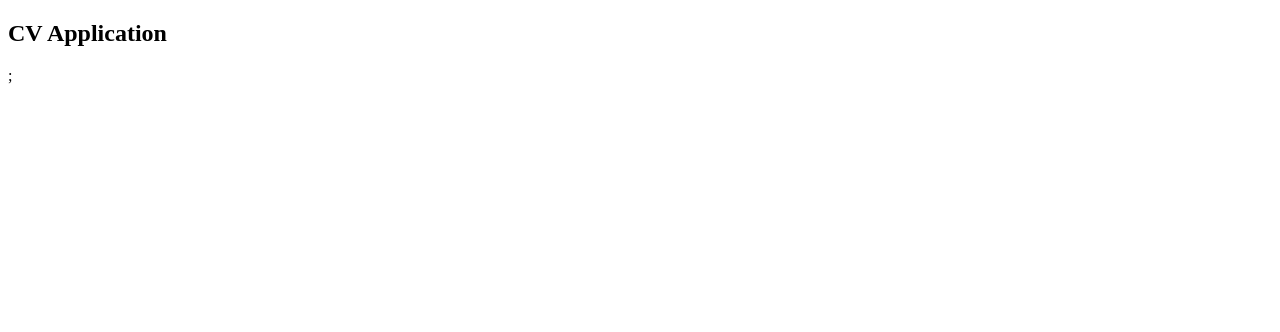
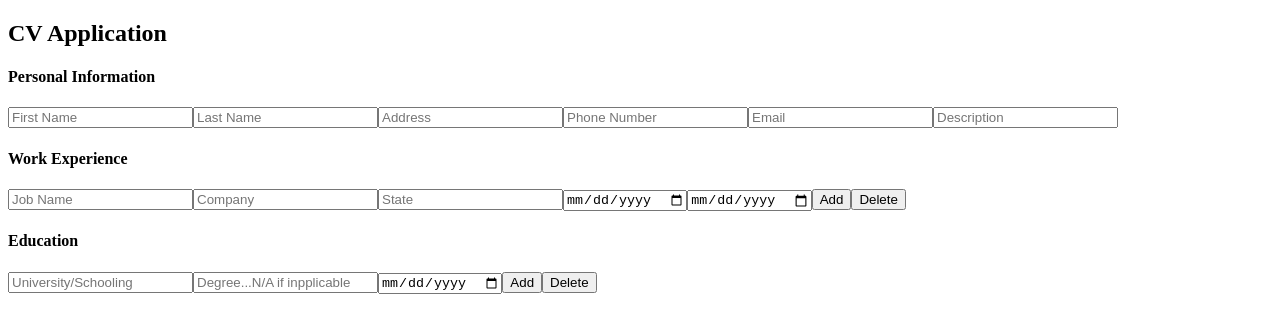
Before and after one commit to Zy5879/cv-application, a React (Create React App) app: page / in a window 1280 px wide. Shown: the top 332 px of the page. Built offline with nearby package versions, Linux system fonts and the light colour scheme.

Commit message:
made components for each section

```diff
--- a/src/App.js
+++ b/src/App.js
@@ -1,9 +1,15 @@
 import Navbar from "./components/Navbar";
+import General from "./components/General";
+import Experience from "./components/Experience";
+import Education from "./components/Education";
 
 function App() {
   return (
     <div className="container">
-      <Navbar />;
+      <Navbar />
+      <General />
+      <Experience />
+      <Education />
     </div>
   );
 }
--- /dev/null
+++ b/src/components/Education.js
@@ -0,0 +1,18 @@
+function Education() {
+  return (
+    <section>
+      <h4>Education</h4>
+      <input type="text" placeholder="University/Schooling" name="school" />
+      <input
+        type="text"
+        placeholder="Degree...N/A if inpplicable"
+        name="school"
+      />
+      <input type="date" placeholder="Graduation Date" name="gradDate" />
+      <button>Add</button>
+      <button>Delete</button>
+    </section>
+  );
+}
+
+export default Education;
--- /dev/null
+++ b/src/components/Experience.js
@@ -0,0 +1,16 @@
+function Experience() {
+  return (
+    <section>
+      <h4>Work Experience</h4>
+      <input type="text" placeholder="Job Name" name="jobName" />
+      <input type="text" placeholder="Company" name="company" />
+      <input type="text" placeholder="State" name="state" />
+      <input type="date" placeholder="From" name="fromDate" />
+      <input type="date" placeholder="To" name="toDate" />
+      <button>Add</button>
+      <button>Delete</button>
+    </section>
+  );
+}
+
+export default Experience;
--- /dev/null
+++ b/src/components/General.js
@@ -0,0 +1,15 @@
+function General() {
+  return (
+    <section>
+      <h4>Personal Information</h4>
+      <input type="text" placeholder="First Name" name="firstName" />
+      <input type="text" placeholder="Last Name" name="lastName" />
+      <input type="text" placeholder="Address" name="address" />
+      <input type="text" placeholder="Phone Number" name="phoneNumber" />
+      <input type="email" placeholder="Email" name="email" />
+      <input type="text" placeholder="Description" name="description" />
+    </section>
+  );
+}
+
+export default General;
```
